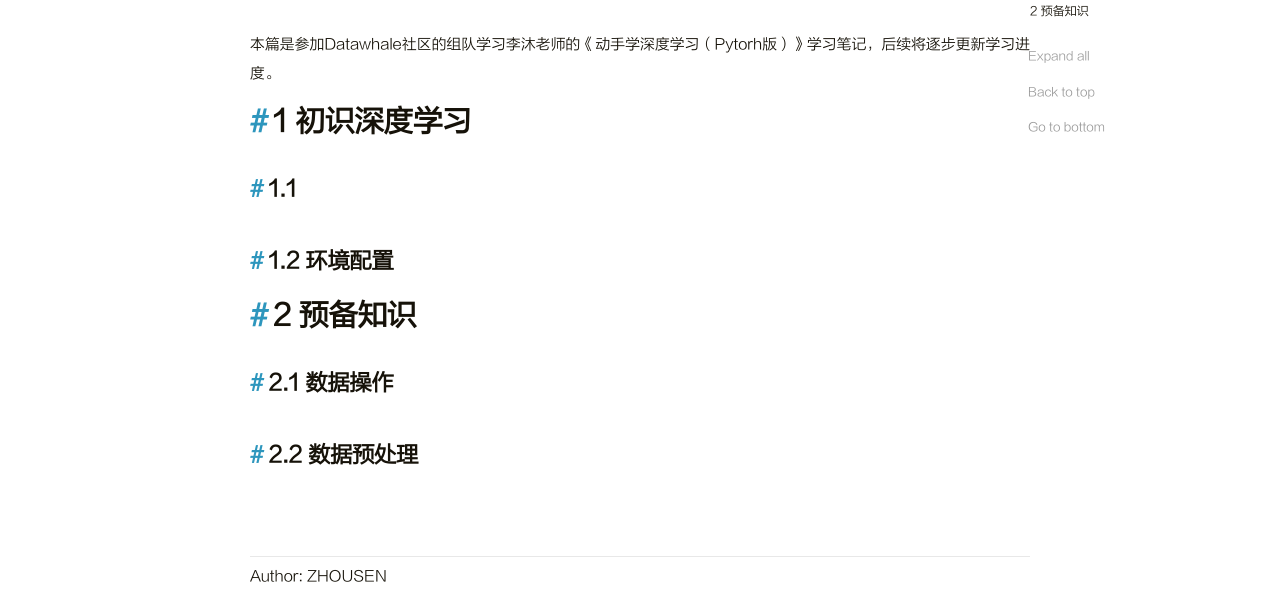
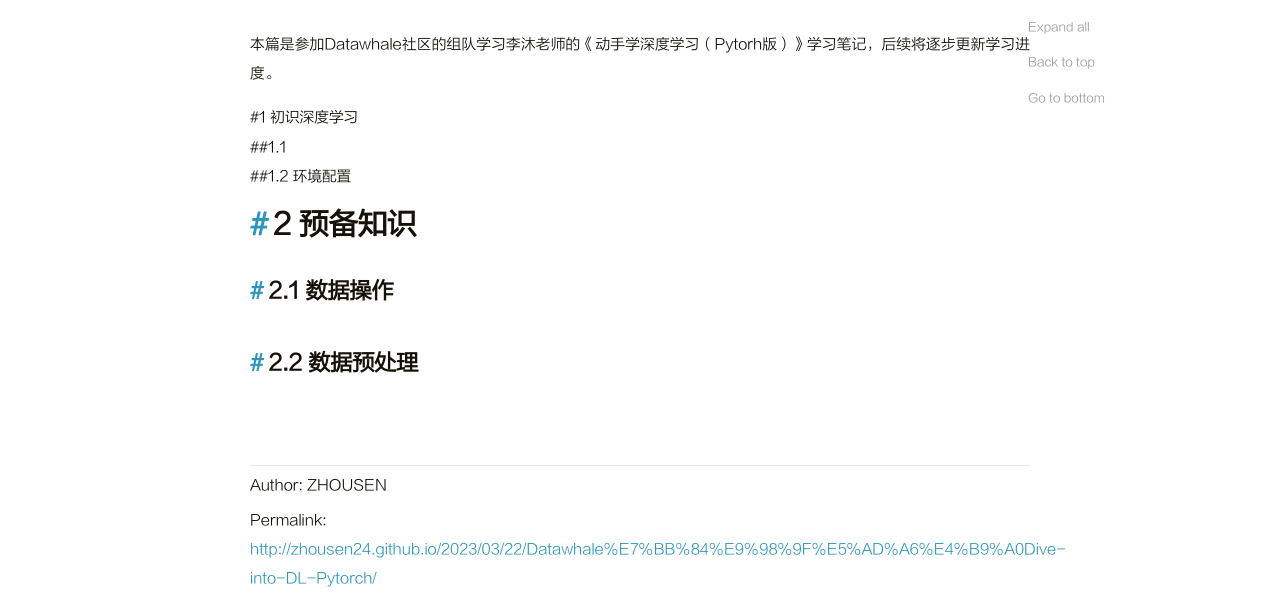
Before and after one commit to Zhousen24/zhousen24.github.io, a plain HTML site: page 2023/03/22/Datawhale组队学习Dive-into-DL-Pytorch/index.html in a window 1280 px wide. Shown: the part 186-786 px from the top of the page. Drawn offline with Linux system fonts and the light colour scheme.

Commit message:
Site updated: 2023-03-22 17:12:26

```diff
--- a/2023/03/22/Datawhale组队学习Dive-into-DL-Pytorch/index.html
+++ b/2023/03/22/Datawhale组队学习Dive-into-DL-Pytorch/index.html
@@ -215,7 +215,8 @@
 
         <div class="post-content">
             <p>本篇是参加Datawhale社区的组队学习李沐老师的《动手学深度学习（Pytorh版）》学习笔记，后续将逐步更新学习进度。</p>
-<h1 id="1-初识深度学习"><a href="#1-初识深度学习" class="headerlink" title="1 初识深度学习"></a>1 初识深度学习</h1><h2 id="1-1"><a href="#1-1" class="headerlink" title="1.1"></a>1.1</h2><h2 id="1-2-环境配置"><a href="#1-2-环境配置" class="headerlink" title="1.2 环境配置"></a>1.2 环境配置</h2><h1 id="2-预备知识"><a href="#2-预备知识" class="headerlink" title="2 预备知识"></a>2 预备知识</h1><h2 id="2-1-数据操作"><a href="#2-1-数据操作" class="headerlink" title="2.1 数据操作"></a>2.1 数据操作</h2><h2 id="2-2-数据预处理"><a href="#2-2-数据预处理" class="headerlink" title="2.2 数据预处理"></a>2.2 数据预处理</h2>
+<p>#1 初识深度学习<br>##1.1<br>##1.2 环境配置</p>
+<h1 id="2-预备知识"><a href="#2-预备知识" class="headerlink" title="2 预备知识"></a>2 预备知识</h1><h2 id="2-1-数据操作"><a href="#2-1-数据操作" class="headerlink" title="2.1 数据操作"></a>2.1 数据操作</h2><h2 id="2-2-数据预处理"><a href="#2-2-数据预处理" class="headerlink" title="2.2 数据预处理"></a>2.2 数据预处理</h2>
         </div>
 
 
```
